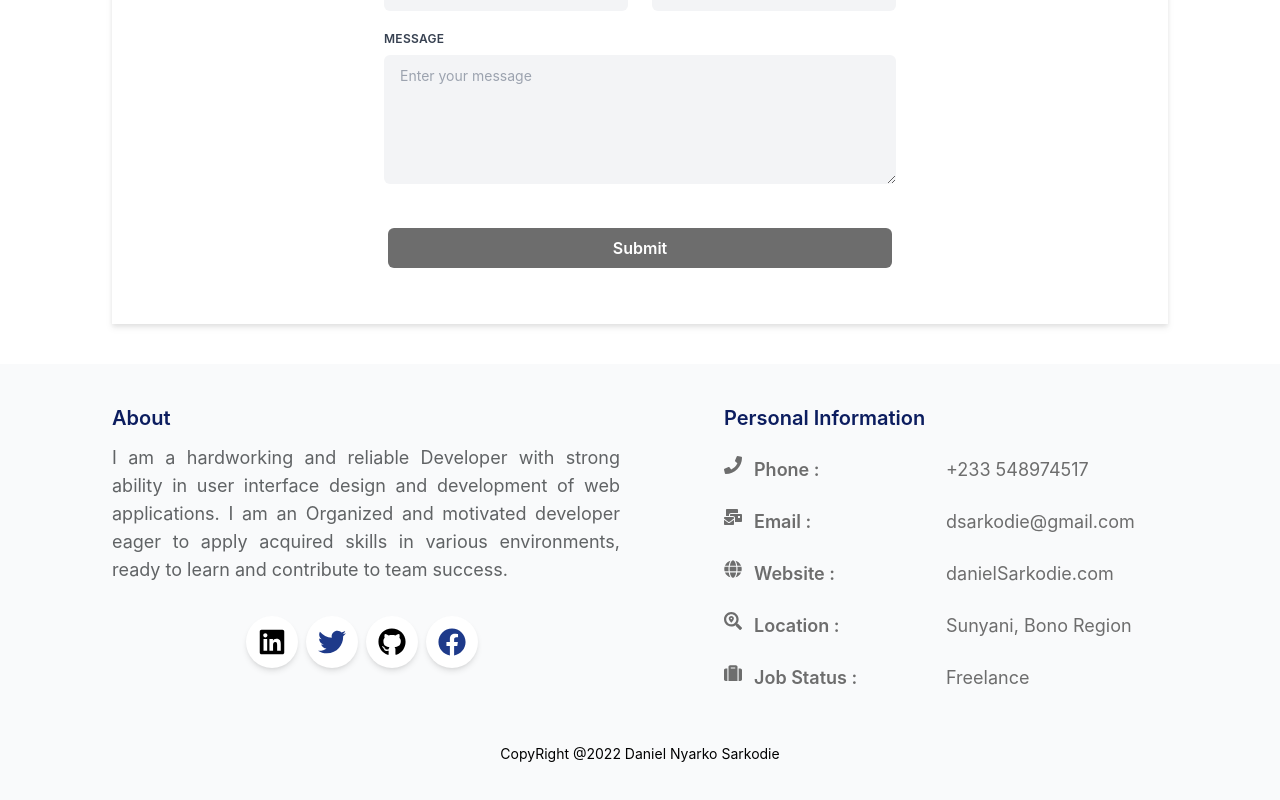
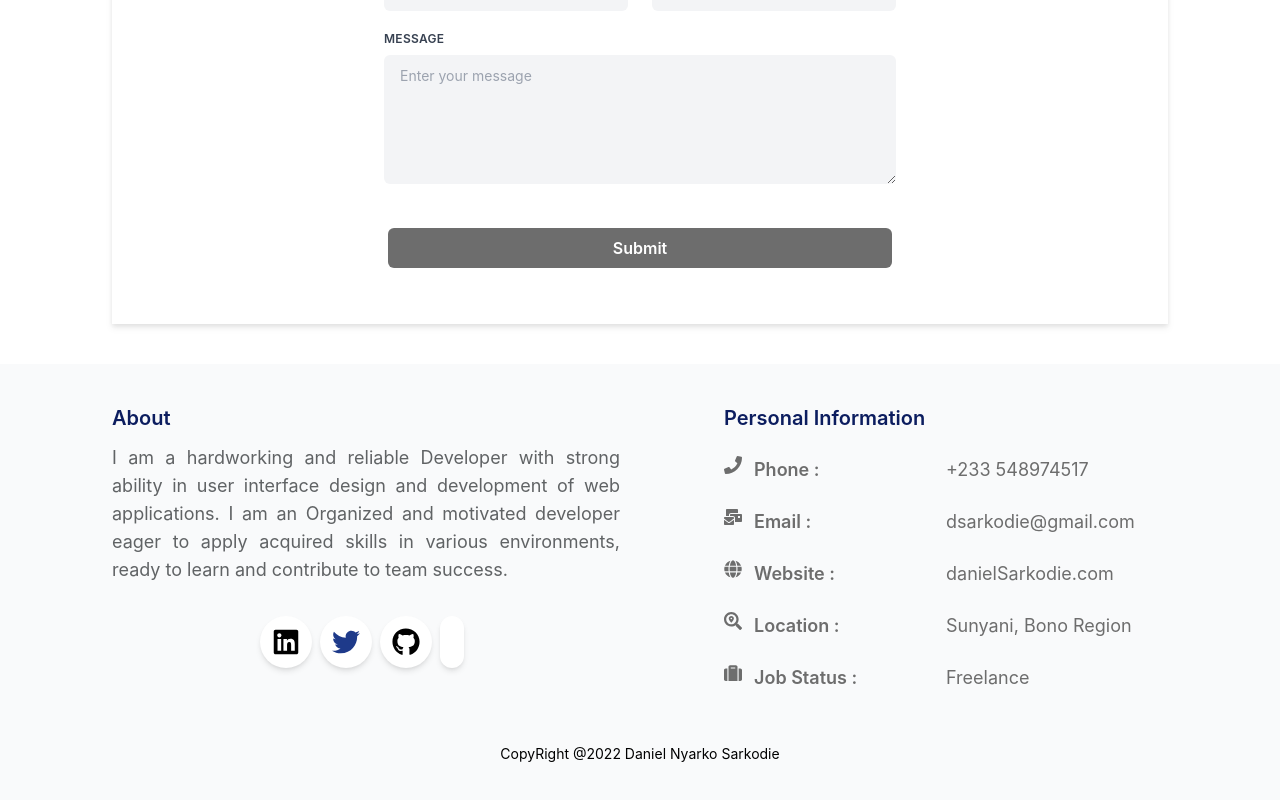
Before and after one commit to AbrantepaSark/portfolio, a React (Create React App) app: page / in a window 1280 px wide. Shown: the part 3187-3987 px from the top of the page. Built offline with nearby package versions, Linux system fonts and the light colour scheme.

Commit message:
setting social media channels

```diff
--- a/src/Components/Containers/Contact/contact.js
+++ b/src/Components/Containers/Contact/contact.js
@@ -45,7 +45,7 @@ const Contact = () => {
                 placeholder="Enter your message"
               />
             </div>
-            <button className="bg-[#6d6d6d] hover:bg-[#4b4a4a] text-white w-full font-semibold py-2 mx-4 mt-8 rounded-md">
+            <button className="bg-[#6d6d6d] hover:bg-[#575656] text-white w-full font-semibold py-2 mx-4 mt-8 rounded-md">
               Submit
             </button>
           </div>
--- a/src/Components/Containers/Footer/footer.js
+++ b/src/Components/Containers/Footer/footer.js
@@ -1,7 +1,7 @@
 import React from 'react';
 
 import Details from '../About/porsonal/details';
-import Social from '../Hero/social';
+import Social from './social';
 
 const Footer = () => {
   return (
--- /dev/null
+++ b/src/Components/Containers/Footer/social.js
@@ -0,0 +1,28 @@
+import React from 'react';
+import { Link } from 'react-router-dom';
+import { FaLinkedin, FaGithub, FaTwitter, FaFacebook } from "react-icons/fa";
+
+const Social = () => {
+  return (
+    <div className="flex justify-center ">
+      <span className="inline-block bg-white shadow-md rounded-full p-3  mr-2 mb-2">
+        <Link to="https://www.linkedin.com/in/daniel-nyarko-sarkodie-5a6978205/">
+          <FaLinkedin className="h-7 w-7 text-black" />
+        </Link>
+      </span>
+      <span className="inline-block bg-white shadow-md rounded-full p-3  mr-2 mb-2">
+        <Link to="https://twitter.com/AbrantepaSark">
+          <FaTwitter className="h-7 w-7 text-blue-900" />
+        </Link>
+      </span>
+      <span className="inline-block bg-white shadow-md rounded-full p-3  mr-2 mb-2">
+        <Link to="https://github.com/AbrantepaSark">
+          <FaGithub className="h-7 w-7 text-black" />
+        </Link>
+      </span>
+      <span className="inline-block bg-white shadow-md rounded-full p-3  mr-2 mb-2"></span>
+    </div>
+  );
+}
+
+export default Social;
--- a/src/Components/Containers/Hero/social.js
+++ /dev/null
@@ -1,23 +0,0 @@
-import React from 'react';
-import { FaLinkedin, FaGithub, FaTwitter, FaFacebook } from "react-icons/fa";
-
-const Social = () => {
-  return (
-    <div className="flex justify-center ">
-      <span className="inline-block bg-white shadow-md rounded-full p-3  mr-2 mb-2">
-        <FaLinkedin className="h-7 w-7 text-black" />
-      </span>
-      <span className="inline-block bg-white shadow-md rounded-full p-3  mr-2 mb-2">
-        <FaTwitter className="h-7 w-7 text-blue-900" />
-      </span>
-      <span className="inline-block bg-white shadow-md rounded-full p-3  mr-2 mb-2">
-        <FaGithub className="h-7 w-7 text-black" />
-      </span>
-      <span className="inline-block bg-white shadow-md rounded-full p-3  mr-2 mb-2">
-        <FaFacebook className="h-7 w-7 text-blue-900" />
-      </span>
-    </div>
-  );
-}
-
-export default Social;
--- a/src/index.js
+++ b/src/index.js
@@ -3,12 +3,15 @@ import ReactDOM from 'react-dom';
 import './index.css';
 import App from './App';
 import reportWebVitals from './reportWebVitals';
+import { BrowserRouter } from 'react-router-dom';
 
 ReactDOM.render(
-  <React.StrictMode >
-    <App  />
+  <React.StrictMode>
+    <BrowserRouter>
+      <App />
+    </BrowserRouter>
   </React.StrictMode>,
-  document.getElementById('root')
+  document.getElementById("root")
 );
 
 // If you want to start measuring performance in your app, pass a function
```
